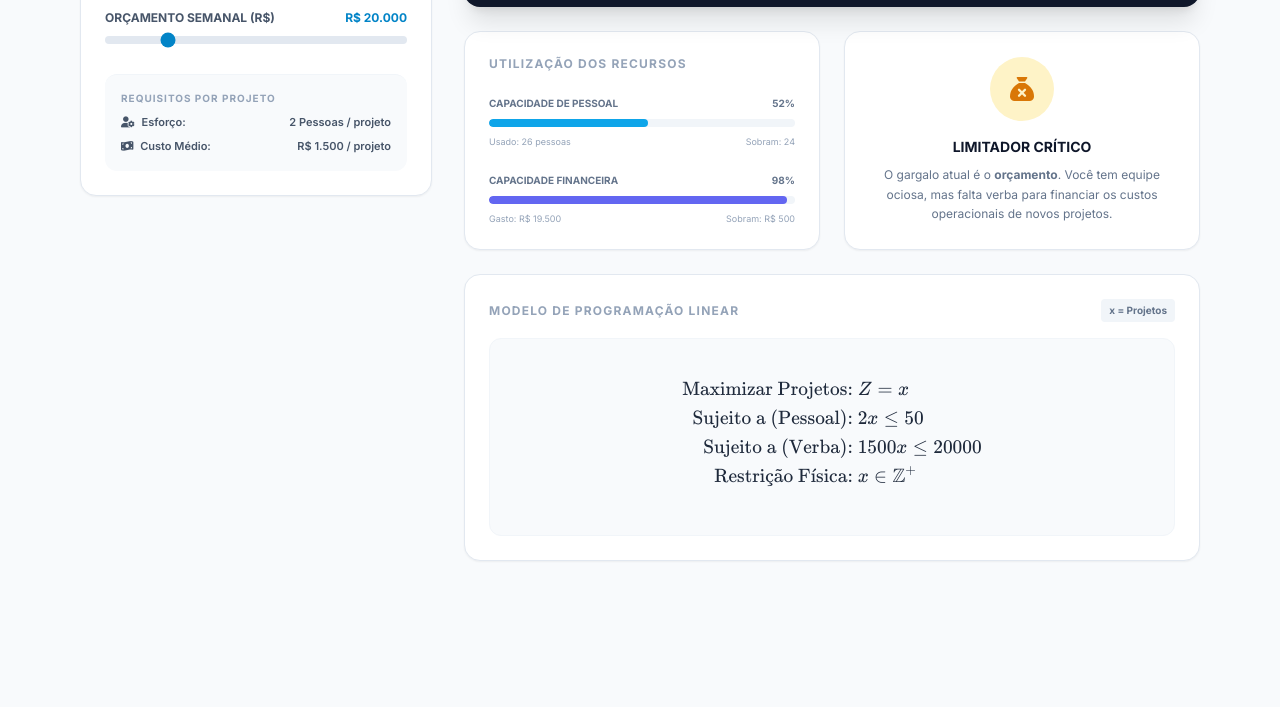
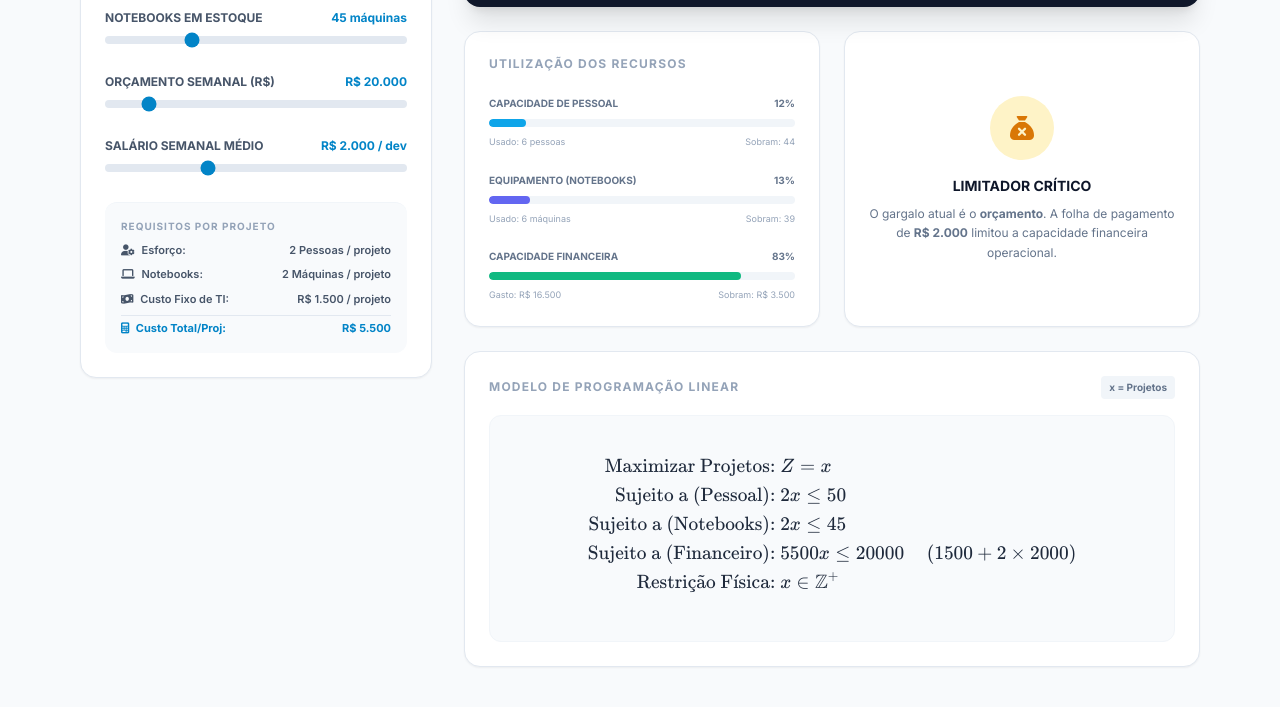
Before and after one commit to 710lucas/programacao-linear-funcionarios, a plain HTML site: page index.html in a window 1280 px wide. Shown: the part 310-1017 px from the top of the page. Before the commit the page ends 911 px from the top, so only its background shows below. Drawn offline with nearby package versions, Linux system fonts and the light colour scheme.

Commit message:
Update index.html

```diff
--- a/index.html
+++ b/index.html
@@ -1,4 +1,3 @@
-
 <!DOCTYPE html>
 <html lang="pt-BR">
 <head>
@@ -15,7 +14,6 @@
     <link rel="stylesheet" href="https://cdn.jsdelivr.net/npm/katex@0.16.8/dist/katex.min.css">
     <script src="https://cdn.jsdelivr.net/npm/katex@0.16.8/dist/katex.min.js"></script>
     <script src="https://cdn.jsdelivr.net/npm/katex@0.16.8/dist/contrib/auto-render.min.js"></script>
-
     <script>
         tailwind.config = {
             theme: {
@@ -35,7 +33,6 @@
     </script>
 </head>
 <body class="bg-slate-50 text-slate-800 min-h-screen">
-
     <!-- Cabeçalho -->
     <header class="bg-white border-b border-slate-200 py-6 shadow-sm">
         <div class="max-w-6xl mx-auto px-4 flex justify-between items-center">
@@ -79,17 +76,40 @@
                             oninput="calcular()">
                     </div>
 
-                    <!-- Input 2: Verba -->
+                    <!-- Input 2: Notebooks em Estoque (Variável +1 Adicionada) -->
+                    <div class="space-y-2">
+                        <div class="flex justify-between text-xs font-bold">
+                            <span class="text-slate-600 uppercase">Notebooks em Estoque</span>
+                            <span class="text-corporate-600" id="label-laptops">45 máquinas</span>
+                        </div>
+                        <input type="range" id="res-laptops" min="5" max="150" value="45"
+                            class="w-full h-2 bg-slate-200 rounded-lg appearance-none cursor-pointer accent-corporate-600"
+                            oninput="calcular()">
+                    </div>
+
+                    <!-- Input 3: Verba -->
                     <div class="space-y-2">
                         <div class="flex justify-between text-xs font-bold">
                             <span class="text-slate-600 uppercase">Orçamento Semanal (R$)</span>
                             <span class="text-corporate-600" id="label-budget">R$ 20.000</span>
                         </div>
-                        <input type="range" id="res-budget" min="1000" max="100000" step="1000" value="20000"
+                        <input type="range" id="res-budget" min="1000" max="150000" step="1000" value="20000"
                             class="w-full h-2 bg-slate-200 rounded-lg appearance-none cursor-pointer accent-corporate-600"
                             oninput="calcular()">
                     </div>
 
+                    <!-- Input 4: Salário Médio (Salário Médio Adicionado) -->
+                    <div class="space-y-2">
+                        <div class="flex justify-between text-xs font-bold">
+                            <span class="text-slate-600 uppercase">Salário Semanal Médio</span>
+                            <span class="text-corporate-600" id="label-salary">R$ 2.000 / dev</span>
+                        </div>
+                        <input type="range" id="res-salary" min="500" max="5000" step="250" value="2000"
+                            class="w-full h-2 bg-slate-200 rounded-lg appearance-none cursor-pointer accent-corporate-600"
+                            oninput="calcular()">
+                    </div>
+
+                    <!-- Requisitos Dinâmicos do Projeto -->
                     <div class="pt-4 border-t border-slate-100 bg-slate-50 p-4 rounded-xl">
                         <span class="text-[10px] font-bold text-slate-400 uppercase tracking-widest block mb-2">Requisitos por Projeto</span>
                         <div class="space-y-2 text-[11px] text-slate-600 font-semibold">
@@ -98,8 +118,16 @@
                                 <span>2 Pessoas / projeto</span>
                             </div>
                             <div class="flex justify-between">
-                                <span><i class="fa-solid fa-money-bill-wave mr-1"></i> Custo Médio:</span>
+                                <span><i class="fa-solid fa-laptop mr-1"></i> Notebooks:</span>
+                                <span>2 Máquinas / projeto</span>
+                            </div>
+                            <div class="flex justify-between">
+                                <span><i class="fa-solid fa-money-bill-wave mr-1"></i> Custo Fixo de TI:</span>
                                 <span>R$ 1.500 / projeto</span>
+                            </div>
+                            <div class="flex justify-between border-t border-slate-200 pt-1 text-corporate-600 font-bold">
+                                <span><i class="fa-solid fa-calculator mr-1"></i> Custo Total/Proj:</span>
+                                <span id="label-req-total">R$ 5.500</span>
                             </div>
                         </div>
                     </div>
@@ -158,49 +186,63 @@
                         <!-- KaTeX Formula -->
                     </div>
                 </div>
-
             </div>
         </div>
     </main>
 
     <script>
-        // Coeficientes do problema
+        // Coeficientes constantes do problema por projeto
         const requisitos = {
-            staff: 2, // Funcionários por projeto
-            budget: 1500 // Custo em reais por projeto
+            staff: 2,     // Funcionários por projeto
+            laptops: 2,   // Notebooks por projeto
+            fixedTI: 1500 // Custo fixo operacional de infraestrutura e serviços (R$) por projeto
         };
 
         function calcular() {
             // Pegar valores dos inputs
             const staffDisp = parseInt(document.getElementById('res-staff').value);
+            const laptopsDisp = parseInt(document.getElementById('res-laptops').value);
             const budgetDisp = parseInt(document.getElementById('res-budget').value);
+            const avgSalary = parseInt(document.getElementById('res-salary').value);
 
-            // Atualizar labels
+            // Calcular o custo salarial gerado por projeto (2 devs * salário individual)
+            const costOfStaffPerProject = requisitos.staff * avgSalary;
+            const totalCostPerProject = costOfStaffPerProject + requisitos.fixedTI;
+
+            // Atualizar labels numéricos
             document.getElementById('label-staff').innerText = `${staffDisp} pessoas`;
+            document.getElementById('label-laptops').innerText = `${laptopsDisp} máquinas`;
             document.getElementById('label-budget').innerText = `R$ ${budgetDisp.toLocaleString('pt-BR')}`;
+            document.getElementById('label-salary').innerText = `R$ ${avgSalary.toLocaleString('pt-BR')} / dev`;
+            document.getElementById('label-req-total').innerText = `R$ ${totalCostPerProject.toLocaleString('pt-BR')}`;
 
             // Programação Linear (Max Z = x)
-            // Restrição 1: 2x <= staffDisp  -> x <= staffDisp / 2
-            // Restrição 2: 1500x <= budgetDisp -> x <= budgetDisp / 1500
+            // Restrição 1 (Pessoal): 2x <= staffDisp  -> x <= staffDisp / 2
+            // Restrição 2 (Notebooks): 2x <= laptopsDisp -> x <= laptopsDisp / 2
+            // Restrição 3 (Orçamento): (3000 + 2S)x <= budgetDisp -> x <= budgetDisp / totalCostPerProject
 
             const limiteStaff = staffDisp / requisitos.staff;
-            const limiteBudget = budgetDisp / requisitos.budget;
+            const limiteLaptops = laptopsDisp / requisitos.laptops;
+            const limiteBudget = budgetDisp / totalCostPerProject;
 
-            const maxProjetos = Math.floor(Math.min(limiteStaff, limiteBudget));
+            const maxProjetos = Math.floor(Math.min(limiteStaff, limiteLaptops, limiteBudget));
 
             // Atualizar KPI Principal
             document.getElementById('res-final').innerText = `${maxProjetos} ${maxProjetos === 1 ? 'Projeto' : 'Projetos'}`;
 
-            // Calcular Consumo
+            // Calcular Consumo Final Real
             const consumidoStaff = maxProjetos * requisitos.staff;
-            const consumidoBudget = maxProjetos * requisitos.budget;
+            const consumidoLaptops = maxProjetos * requisitos.laptops;
+            const consumidoBudget = maxProjetos * totalCostPerProject;
 
-            const pctStaff = (consumidoStaff / staffDisp) * 100;
-            const pctBudget = (consumidoBudget / budgetDisp) * 100;
+            const pctStaff = staffDisp > 0 ? (consumidoStaff / staffDisp) * 100 : 0;
+            const pctLaptops = laptopsDisp > 0 ? (consumidoLaptops / laptopsDisp) * 100 : 0;
+            const pctBudget = budgetDisp > 0 ? (consumidoBudget / budgetDisp) * 100 : 0;
 
-            // Renderizar Barras de Consumo
+            // Renderizar Barras de Consumo com a nova barra de Laptops
             const container = document.getElementById('usage-bars');
             container.innerHTML = `
+                <!-- Pessoal -->
                 <div class="space-y-2">
                     <div class="flex justify-between text-[10px] font-bold text-slate-500">
                         <span>CAPACIDADE DE PESSOAL</span>
@@ -214,13 +256,28 @@
                         <span>Sobram: ${staffDisp - consumidoStaff}</span>
                     </div>
                 </div>
+                <!-- Notebooks -->
+                <div class="space-y-2">
+                    <div class="flex justify-between text-[10px] font-bold text-slate-500">
+                        <span>EQUIPAMENTO (NOTEBOOKS)</span>
+                        <span>${pctLaptops.toFixed(0)}%</span>
+                    </div>
+                    <div class="w-full bg-slate-100 h-2 rounded-full overflow-hidden">
+                        <div style="width: ${pctLaptops}%" class="bg-indigo-500 h-full rounded-full transition-all duration-500"></div>
+                    </div>
+                    <div class="flex justify-between text-[9px] text-slate-400">
+                        <span>Usado: ${consumidoLaptops} máquinas</span>
+                        <span>Sobram: ${laptopsDisp - consumidoLaptops}</span>
+                    </div>
+                </div>
+                <!-- Financeiro -->
                 <div class="space-y-2">
                     <div class="flex justify-between text-[10px] font-bold text-slate-500">
                         <span>CAPACIDADE FINANCEIRA</span>
                         <span>${pctBudget.toFixed(0)}%</span>
                     </div>
                     <div class="w-full bg-slate-100 h-2 rounded-full overflow-hidden">
-                        <div style="width: ${pctBudget}%" class="bg-indigo-500 h-full rounded-full transition-all duration-500"></div>
+                        <div style="width: ${pctBudget}%" class="bg-emerald-500 h-full rounded-full transition-all duration-500"></div>
                     </div>
                     <div class="flex justify-between text-[9px] text-slate-400">
                         <span>Gasto: R$ ${consumidoBudget.toLocaleString('pt-BR')}</span>
@@ -229,31 +286,38 @@
                 </div>
             `;
 
-            // Diagnóstico de Gargalo
+            // Diagnóstico de Gargalo (Três limitadores possíveis)
             const descEl = document.getElementById('bottleneck-desc');
             const iconEl = document.getElementById('bottleneck-icon');
 
-            if (limiteStaff < limiteBudget) {
-                descEl.innerHTML = `O gargalo atual é a <b>equipe reduzida</b>. Você tem dinheiro sobrando, mas não tem pessoas suficientes para abrir novos projetos.`;
+            const minLimitVal = Math.min(limiteStaff, limiteLaptops, limiteBudget);
+
+            if (minLimitVal === limiteStaff) {
+                descEl.innerHTML = `O gargalo atual é a <b>equipe reduzida</b>. Você tem dinheiro e computadores sobrando, mas faltam desenvolvedores no mercado para abrir novos projetos.`;
                 iconEl.className = "w-16 h-16 bg-blue-100 text-blue-600 rounded-full flex items-center justify-center mx-auto text-2xl";
                 iconEl.innerHTML = '<i class="fa-solid fa-user-slash"></i>';
-            } else if (limiteBudget < limiteStaff) {
-                descEl.innerHTML = `O gargalo atual é o <b>orçamento</b>. Você tem equipe ociosa, mas falta verba para financiar os custos operacionais de novos projetos.`;
+            } else if (minLimitVal === limiteLaptops) {
+                descEl.innerHTML = `O gargalo atual são os <b>computadores (Notebooks)</b>. Sua empresa tem orçamento e pessoal prontos, mas faltam laptops de desenvolvimento para entregá-los.`;
+                iconEl.className = "w-16 h-16 bg-indigo-100 text-indigo-600 rounded-full flex items-center justify-center mx-auto text-2xl";
+                iconEl.innerHTML = '<i class="fa-solid fa-laptop-code"></i>';
+            } else if (minLimitVal === limiteBudget) {
+                descEl.innerHTML = `O gargalo atual é o <b>orçamento</b>. A folha de pagamento de <b>R$ ${avgSalary.toLocaleString('pt-BR')}</b> limitou a capacidade financeira operacional.`;
                 iconEl.className = "w-16 h-16 bg-amber-100 text-amber-600 rounded-full flex items-center justify-center mx-auto text-2xl";
                 iconEl.innerHTML = '<i class="fa-solid fa-sack-xmark"></i>';
             } else {
-                descEl.innerHTML = `Sua operação está <b>perfeitamente balanceada</b> entre capital humano e financeiro.`;
+                descEl.innerHTML = `Sua operação está <b>perfeitamente balanceada</b> entre capital humano, infraestrutura e financeiro.`;
                 iconEl.className = "w-16 h-16 bg-emerald-100 text-emerald-600 rounded-full flex items-center justify-center mx-auto text-2xl";
                 iconEl.innerHTML = '<i class="fa-solid fa-scale-balanced"></i>';
             }
 
-            // Renderizar Formulação Matemática
+            // Renderizar Formulação Matemática em LaTeX usando KaTeX
             const mathEl = document.getElementById('math-formula');
             const latex = `
             \\begin{aligned}
             \\text{Maximizar Projetos: } & Z = x \\\\
             \\text{Sujeito a (Pessoal): } & ${requisitos.staff}x \\le ${staffDisp} \\\\
-            \\text{Sujeito a (Verba): } & ${requisitos.budget}x \\le ${budgetDisp} \\\\
+            \\text{Sujeito a (Notebooks): } & ${requisitos.laptops}x \\le ${laptopsDisp} \\\\
+            \\text{Sujeito a (Financeiro): } & ${totalCostPerProject}x \\le ${budgetDisp} \\quad \\left(1500 + 2 \\times ${avgSalary}\\right) \\\\
             \\text{Restrição Física: } & x \\in \\mathbb{Z}^+
             \\end{aligned}
             `;
```
